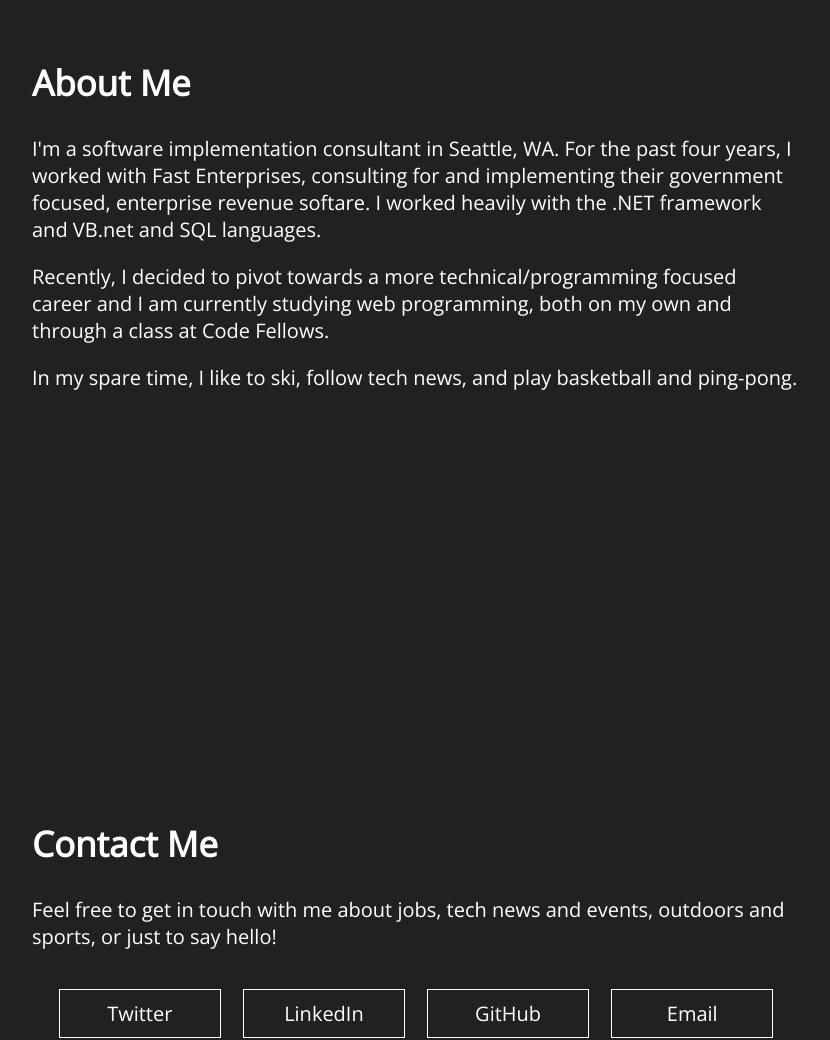
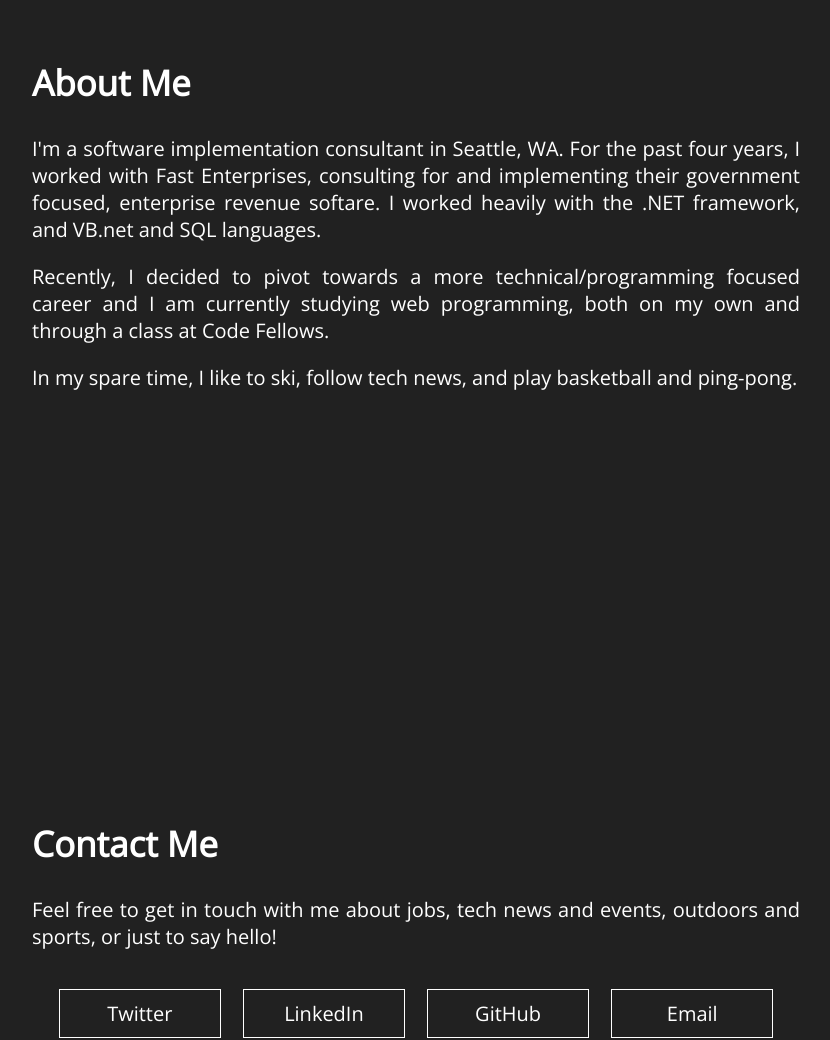
Before and after one commit to ncronquist/ncronquist.github.io, a plain HTML site: page index.html in a window 1280 px wide. Shown: the part 1120-2160 px from the top of the page, without its empty margins (224-1054 px from the left). Drawn offline with nearby package versions, Linux system fonts and the light colour scheme.

Commit message:
Update text and text alignment

```diff
--- a/css/main.css
+++ b/css/main.css
@@ -16,6 +16,7 @@ h2 {
 
 p {
   font-size: 20px;
+  text-align: justify;
 }
 
 a {
@@ -81,6 +82,9 @@ section {
 section#footer {
   margin: 400px auto 20px auto;
   padding: 0px;
+}
+
+section#footer p {
   text-align: center;
 }
 
--- a/index.html
+++ b/index.html
@@ -57,7 +57,7 @@
     <section id="about">
       <h2>About Me</h2>
       <p>
-        I'm a software implementation consultant in Seattle, WA. For the past four years, I worked with Fast Enterprises, consulting for and implementing their government focused, enterprise revenue softare. I worked heavily with the .NET framework and VB.net and SQL languages.
+        I'm a software implementation consultant in Seattle, WA. For the past four years, I worked with Fast Enterprises, consulting for and implementing their government focused, enterprise revenue softare. I worked heavily with the .NET framework, and VB.net and SQL languages.
       </p>
       <p>
         Recently, I decided to pivot towards a more technical/programming focused career and I am currently studying web programming, both on my own and through a class at Code Fellows.
```
